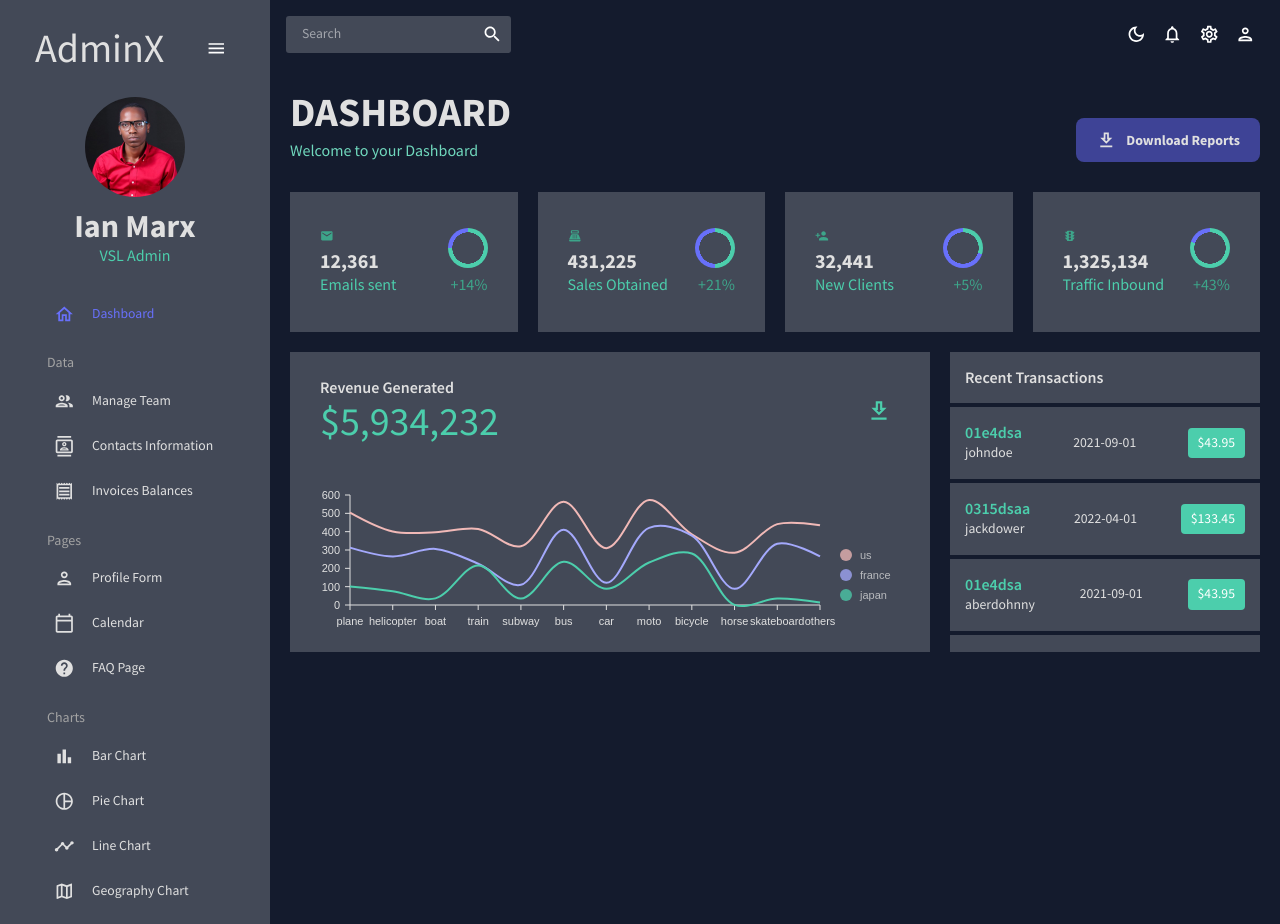
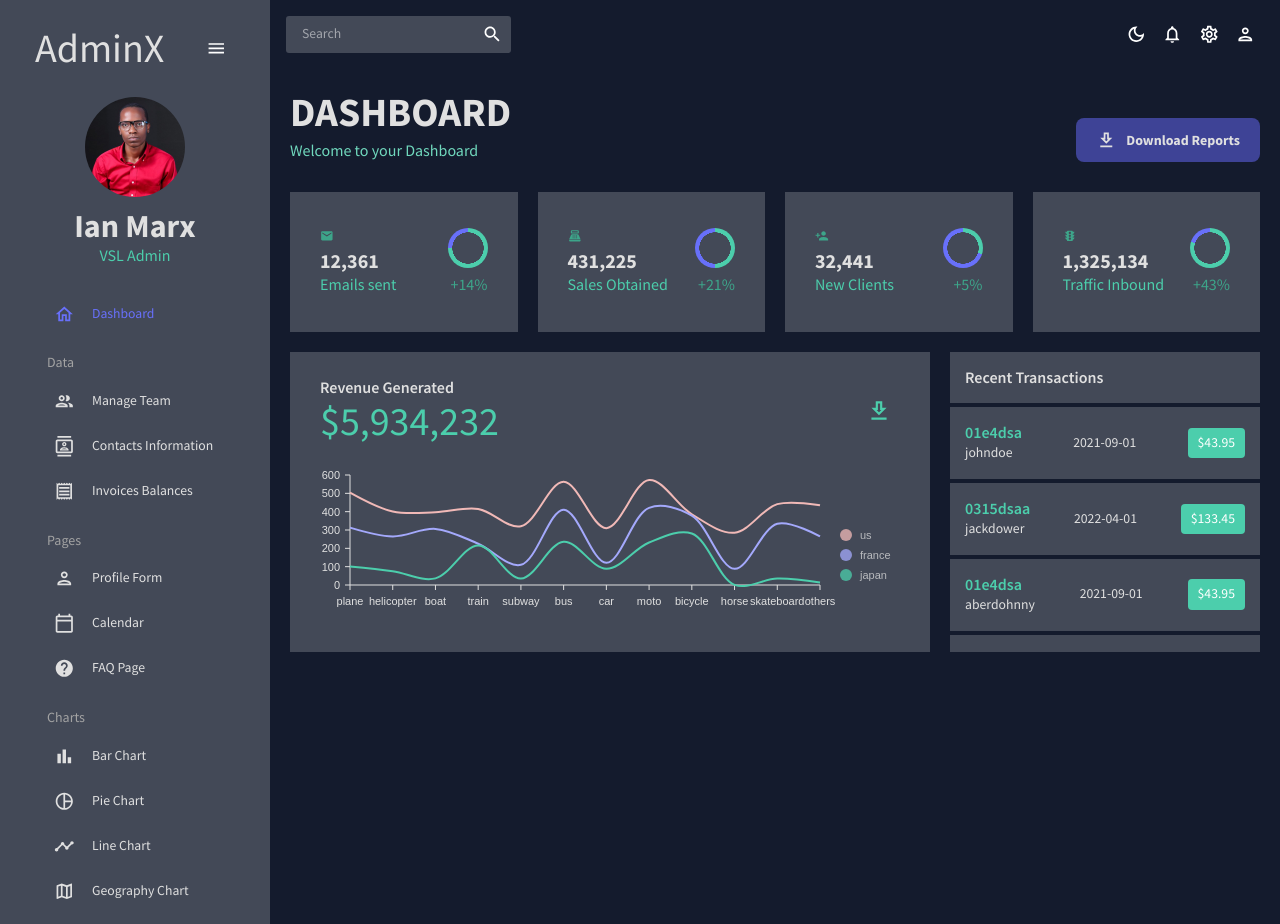
Before and after one commit to Marx-wrld/Enterprise-Admin, a React (Create React App) app: page / in a window 1280 px wide. Built offline with nearby package versions, Linux system fonts and the light colour scheme.

Commit message:
Transactions and revenue generated sections build

```diff
--- a/src/scenes/dashboard/index.jsx
+++ b/src/scenes/dashboard/index.jsx
@@ -152,7 +152,7 @@ const Dashboard= () => {
                     </Box>
                 </Box>
 
-                <Box height="210px" mt="-20px 0 0 0">
+                <Box height="210px" mt="-20px">
                     <LineChart isDashboard={true} />
                 </Box>
             </Box>
```
